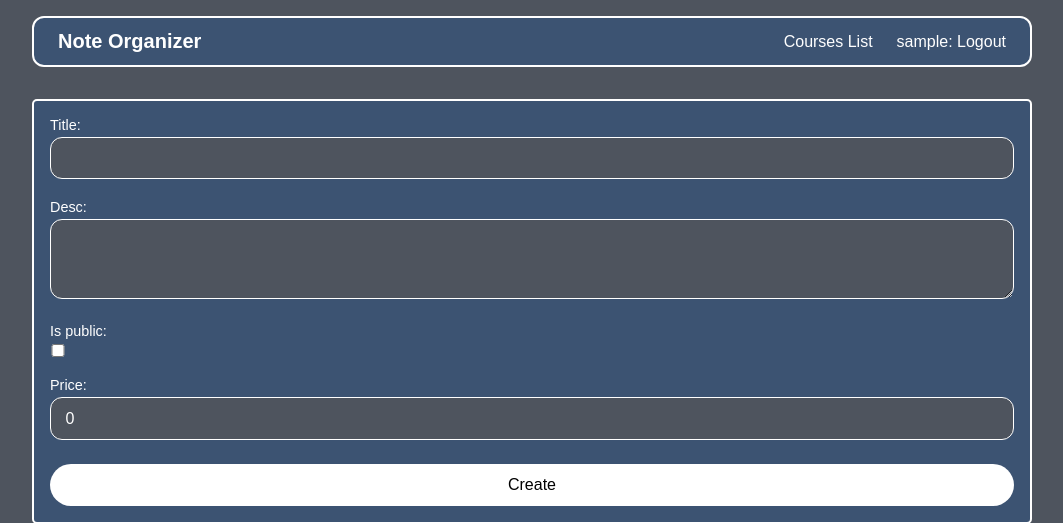
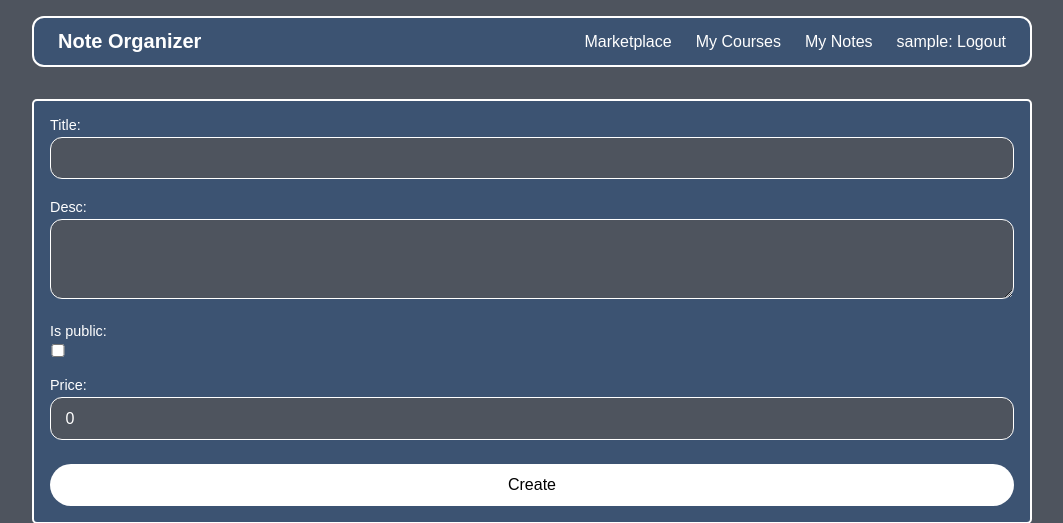
Before and after one commit to araxabd/academic-notes-organizer, a Django app: page /course/create/ in a window 1280 px wide. Shown: the top 523 px of the page, without its empty margins (108-1171 px from the left). Run offline with Django 5.2, Linux system fonts and the light colour scheme; the visitor is signed in with stand-in values (Sample User, id 1).

Commit message:
update navbar

```diff
--- a/project/templates/base.html
+++ b/project/templates/base.html
@@ -19,7 +19,9 @@
 				<span></span>
 			</label>
 			<ul class="nav-links">
-				<li><a href="{% url 'courses:list' %}">Courses List</a></li>
+				<li><a href="{% url 'marketplace:course_public_list' %}">Marketplace</a></li>
+				<li><a href="{% url 'courses:list' %}">My Courses</a></li>
+				<li><a href="{% url 'notes:search' %}">My Notes</a></li>
 				{% if request.user.is_authenticated %}
 				<li><a href="{% url 'users:logout' %}">{{ request.user.get_username }}: Logout</a></li>
 				{% else %}
--- a/project/templates/notes/note_tag.html
+++ b/project/templates/notes/note_tag.html
@@ -1,6 +1,6 @@
 {% extends '../base.html' %}
 
-{% block title %}Notes with {{ tag.name }} tag{% endblock %}
+{% block title %}Notes with {{ tag_name }} tag{% endblock %}
 
 {% block content %}
 
```
